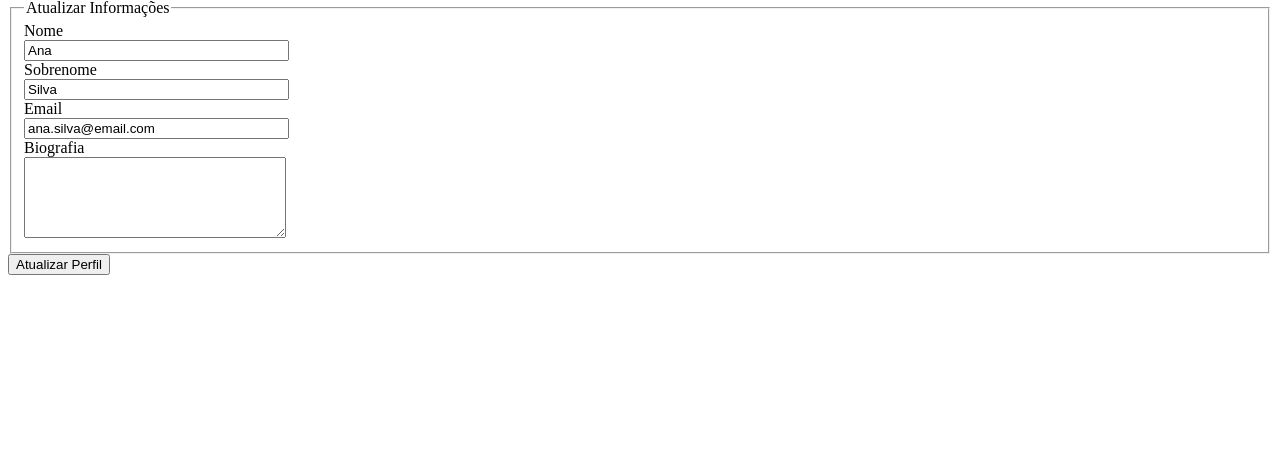
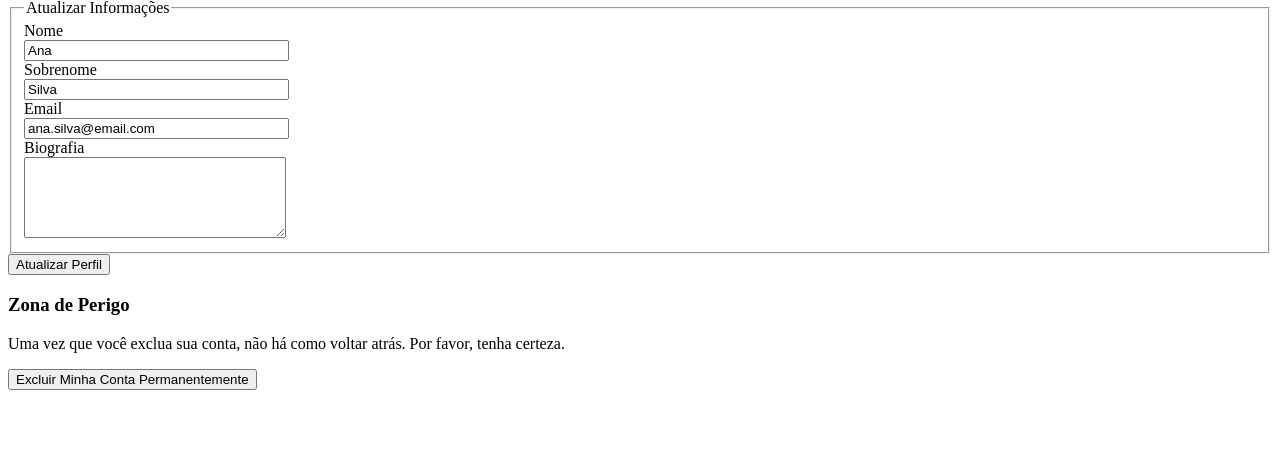
Before and after one commit to roberto16477/DevWeb2, a Flask app: page /perfil in a window 1280 px wide. Shown: the part 182-644 px from the top of the page. Run offline with Flask 3, Linux system fonts and the light colour scheme; a user stored in the database is signed in.

Commit message:
up delete perfil

```diff
--- a/routes.py
+++ b/routes.py
@@ -97,3 +97,19 @@ def perfil():
         form.email.data = current_user.email
         form.biografia.data = current_user.biografia
     return render_template('perfil.html', title='Meu Perfil', form=form)
+
+@app.route('/delete_profile', methods=['POST'])
+@login_required
+def delete_profile():
+    # Pega o usuário que está logado no momento
+    user_to_delete = User.query.get(current_user.id)
+
+    # Faz o logout do usuário para invalidar a sessão
+    logout_user()
+
+    # Apaga o usuário do banco de dados
+    db.session.delete(user_to_delete)
+    db.session.commit()
+
+    # Redireciona para a página principal
+    return redirect(url_for('index'))
--- a/templates/perfil.html
+++ b/templates/perfil.html
@@ -46,6 +46,16 @@
                 {{ form.submit() }}
             </div>
         </form>
+
+         <div>
+            <h3>Zona de Perigo</h3>
+            <p>Uma vez que você exclua sua conta, não há como voltar atrás. Por favor, tenha certeza.</p>
+
+            <form action="{{ url_for('delete_profile') }}" method="POST">
+                <input type="submit" value="Excluir Minha Conta Permanentemente"
+                       onclick="return confirm('Você tem CERTEZA que deseja excluir sua conta? Todos os seus posts e dados serão apagados para sempre.');">
+            </form>
+        </div>
     </main>
 </body>
 </html>
```
